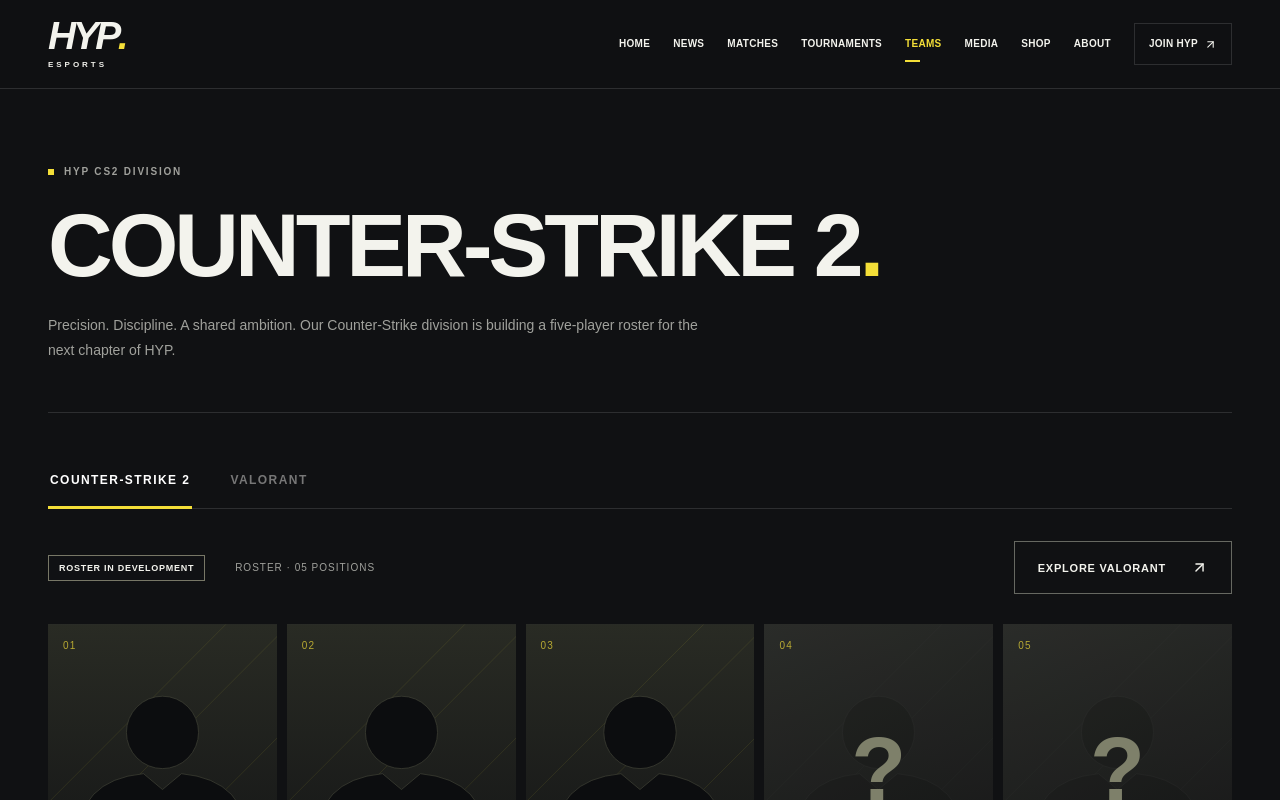
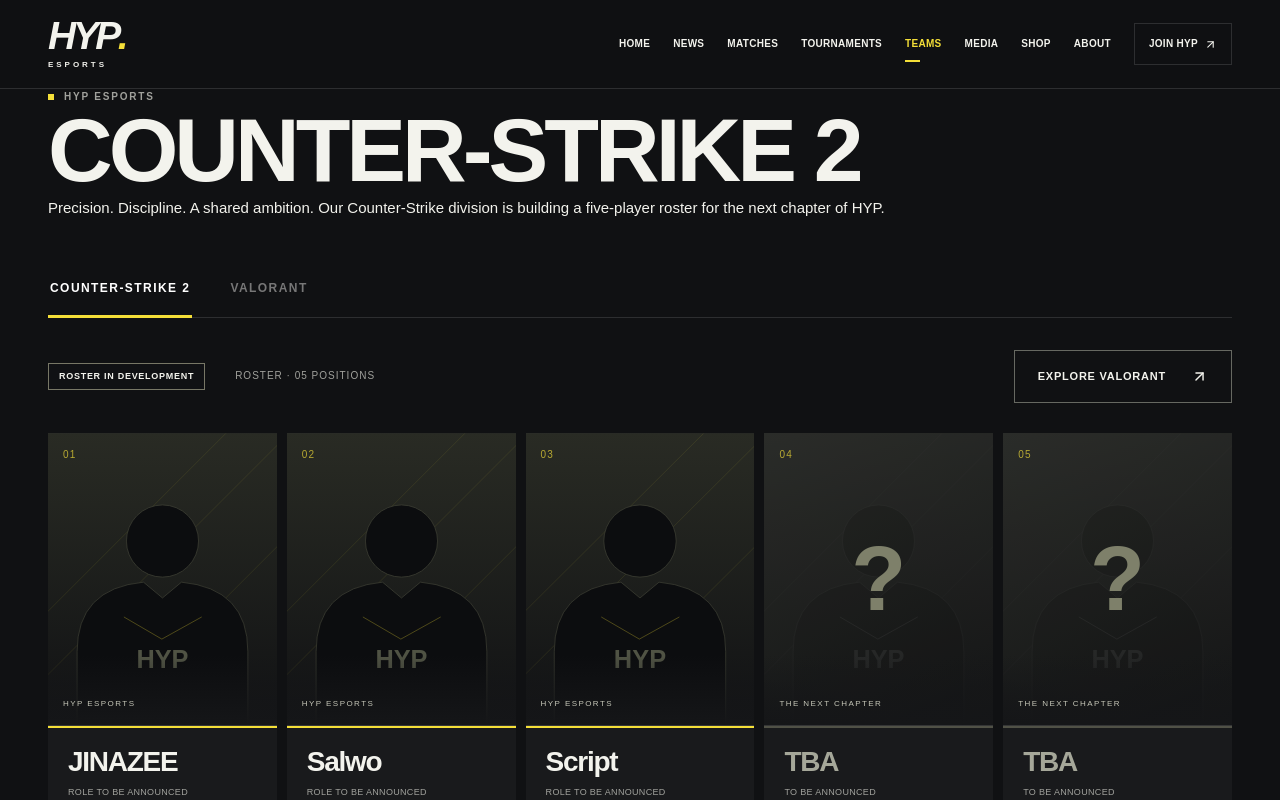
Before and after one commit to dnzlkn10/HYP-Esports-Website, a Next.js app: page /teams/cs2 in a window 1280 px wide. Shown: the top 800 px of the page. Built offline with nearby package versions, Linux system fonts and the light colour scheme.

Commit message:
style: rebuild roster header in NAVI-inspired layout

```diff
--- a/components/teams/TeamDetail.tsx
+++ b/components/teams/TeamDetail.tsx
@@ -12,13 +12,9 @@
   const team = teams.find((t) => t.slug === slug)!;
   return (
     <>
-      <PageHeading
-        label={`HYP ${team.game} DIVISION`}
-        title={team.title}
-        description={team.description}
-      />
+      <section className="roster-hero"><div className="container"><p className="eyebrow"><span/>HYP ESPORTS</p><h1>{team.title}</h1><p className="roster-intro">{team.description}</p></div></section>
       <section className="container section team-detail">
-        <nav className="game-tabs"><a className={slug==="cs2"?"active":""} href="/teams/cs2">COUNTER-STRIKE 2</a><a className={slug==="valorant"?"active":""} href="/teams/valorant">VALORANT</a></nav><div className="team-summary">
+        <nav className="game-tabs"><a className={slug==="cs2"?"active":""} href="/teams/cs2">COUNTER-STRIKE 2</a><a className={slug==="valorant"?"active":""} href="/teams/valorant">VALORANT</a></nav><div className="team-summary navi-summary">
           <span className="pill">{team.status}</span>
           <span>ROSTER · 05 POSITIONS</span>
           <ButtonLink
```
